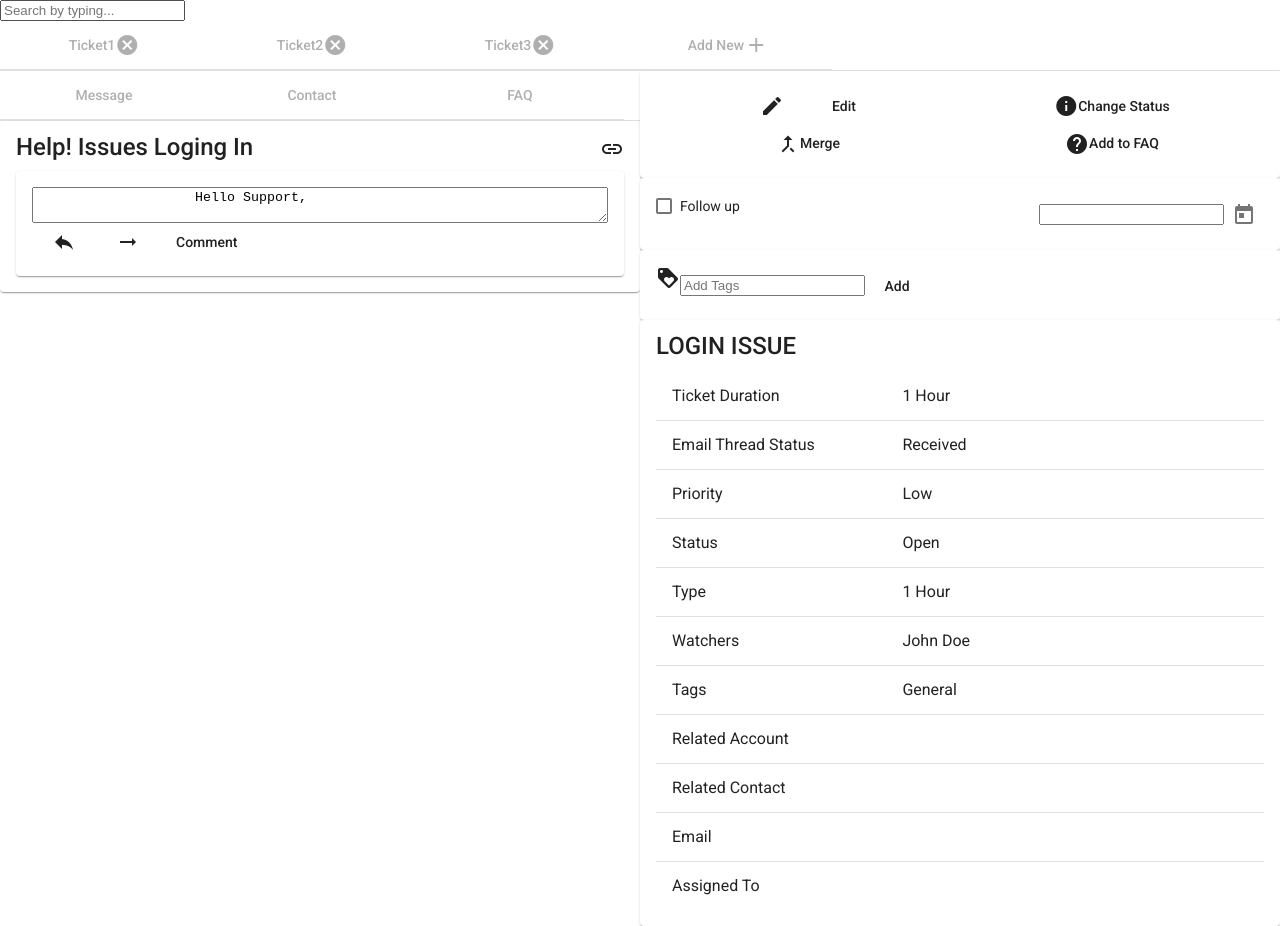
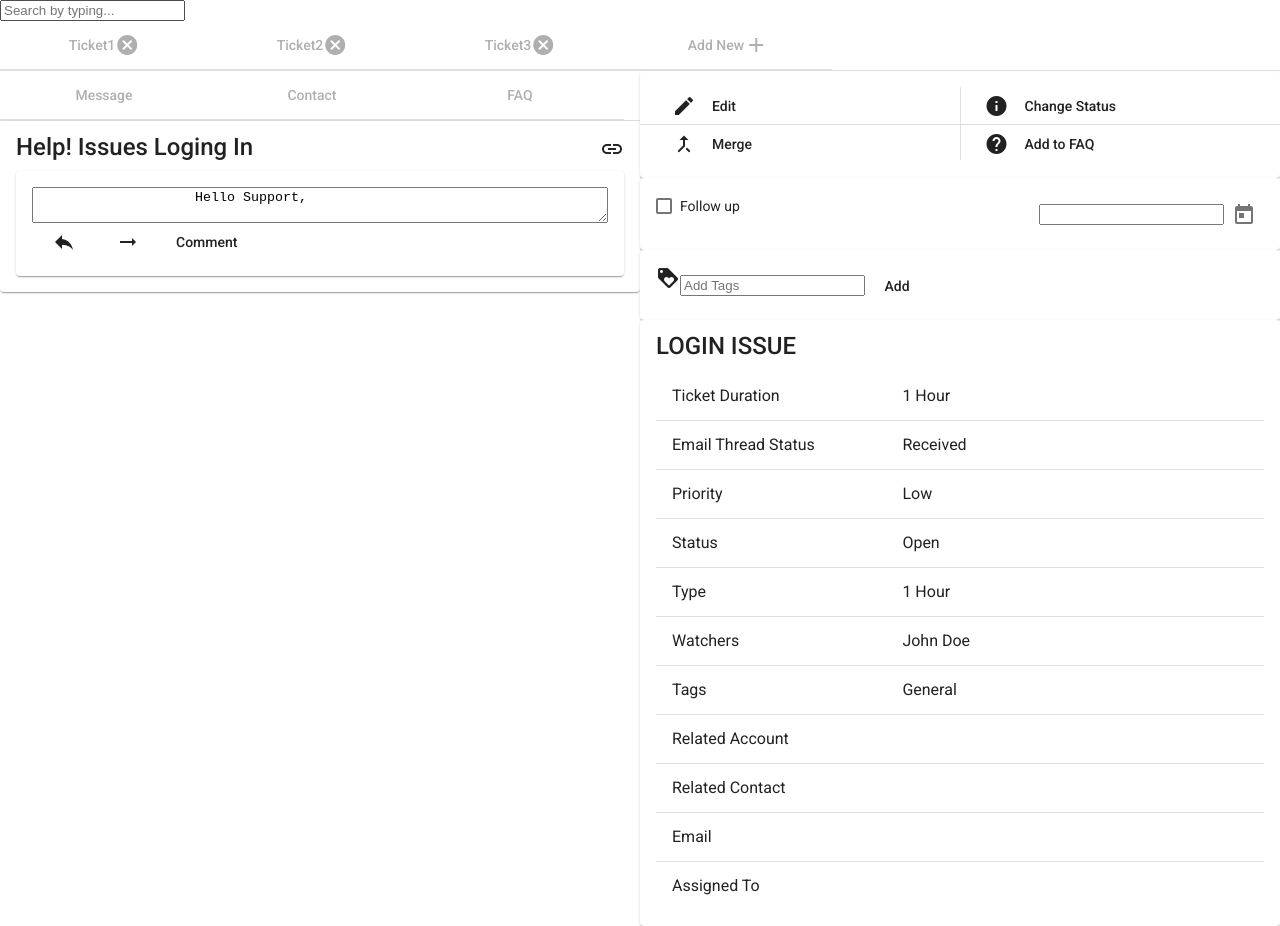
Before and after one commit to nhasaan/ng9-ticket, an Angular app: page /ticket/create/message in a window 1280 px wide. Built offline with nearby package versions, Linux system fonts and the light colour scheme.

Commit message:
vertical separator

```diff
--- a/src/app/ticket/components/ticket-actions/ticket-actions.component.html
+++ b/src/app/ticket/components/ticket-actions/ticket-actions.component.html
@@ -1,29 +1,33 @@
 <mat-card>
-    <div fxlayout="row wrap">
-        <div fxFlex="50" fxLayoutAlign="center">
+    <div fxlayout="row">
+        <div fxFlex="50">
             <button mat-button>
                 <mat-icon>edit</mat-icon>
-                <span class="ml12">Edit</span>
+                <span class="ml4">Edit</span>
             </button>
         </div>
-        <div fxFlex="50" fxLayoutAlign="center">
+        <mat-divider class="style-fix" [vertical]="true"></mat-divider>
+        <div fxFlex="50">
             <button mat-button>
                 <mat-icon>info</mat-icon>
-                <span>Change Status</span>
+                <span class="ml4">Change Status</span>
             </button>
         </div>
     </div>
-    <div fxlayout="row wrap">
-        <div fxFlex="50" fxLayoutAlign="center">
+    <mat-divider></mat-divider>
+    <div fxlayout="row">
+        <div fxFlex="50">
             <button mat-button>
                 <mat-icon>call_merge</mat-icon>
-                <span>Merge</span>
+                <span class="ml4">Merge</span>
             </button>
         </div>
-        <div fxFlex="50" fxLayoutAlign="center">
+        <mat-divider class="style-fix" [vertical]="true"></mat-divider>
+
+        <div fxFlex="50">
             <button mat-button>
                 <mat-icon>help</mat-icon>
-                <span>Add to FAQ</span>
+                <span class="ml4">Add to FAQ</span>
             </button>
         </div>
     </div>
--- a/src/app/ticket/components/ticket-actions/ticket-actions.component.scss
+++ b/src/app/ticket/components/ticket-actions/ticket-actions.component.scss
@@ -0,0 +1,5 @@
+mat-divider.style-fix {
+    height: 36px;
+    margin-left: 8px;
+    margin-right: 8px;
+}
--- a/src/app/ticket/ticket.module.ts
+++ b/src/app/ticket/ticket.module.ts
@@ -19,6 +19,7 @@ import { MatDividerModule } from '@angular/material/divider'
 import { MatChipsModule } from '@angular/material/chips'
 import { MatFormFieldModule } from '@angular/material/form-field';
 import { MatIconModule } from '@angular/material/icon';
+import { MatToolbarModule } from '@angular/material/toolbar';
 import { TabContainerModule } from '../tab-container/tab-container.module';
 import { TicketIssueComponent } from './components/ticket-issue/ticket-issue.component';
 
@@ -42,6 +43,7 @@ import { TicketIssueComponent } from './components/ticket-issue/ticket-issue.com
     MatChipsModule,
     MatFormFieldModule,
     MatIconModule,
+    MatToolbarModule,
     RouterModule.forChild([
       {
         path: '',
```
